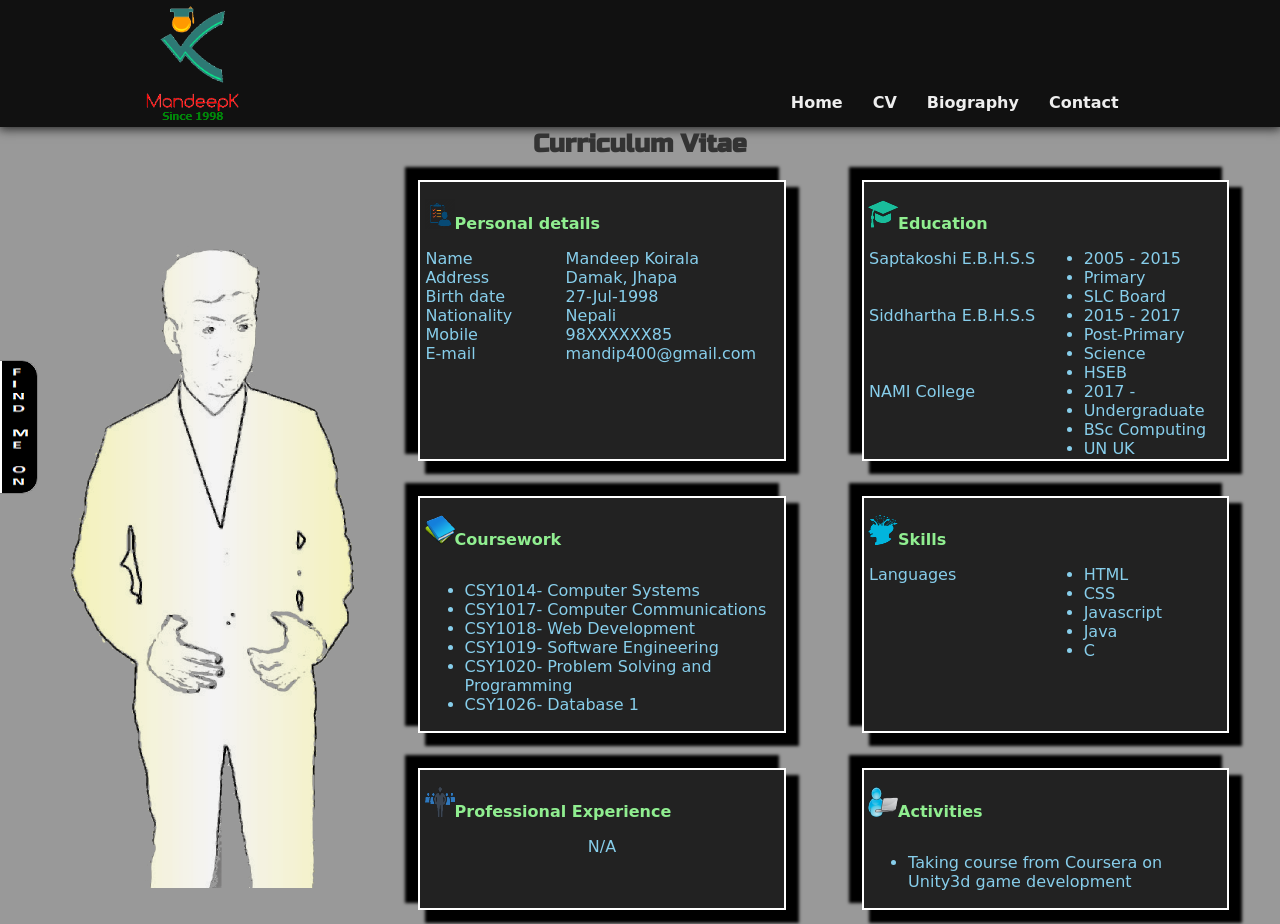
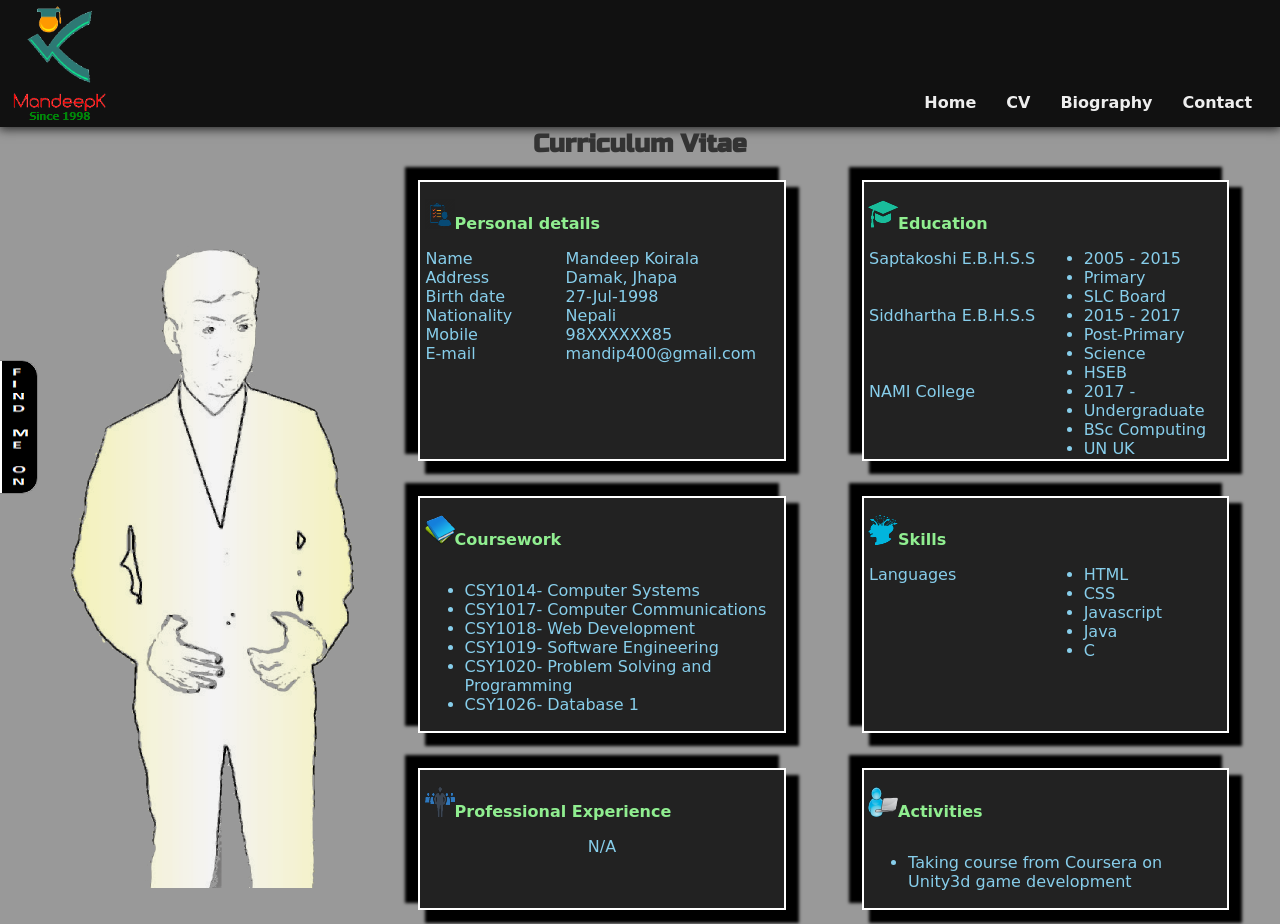
Before and after one commit to 123una975/work_web_mk, a plain HTML site: page cv.html in a window 1280 px wide. Shown: the top 924 px of the page. Drawn offline with Linux system fonts and the light colour scheme; a web font is replaced by a local one.

Commit message:
A slight mistake in common.css file was noticed and changed..

```diff
--- a/css/common.css
+++ b/css/common.css
@@ -20,7 +20,7 @@ body{
 header{
   display:flex;
   flex-flow: row wrap; /* Display the contents of header in row*/
-  justify-content: space-around; /* Keep spaces between the contents of header*/
+  justify-content: space-between; /* Keep spaces between the contents of header*/
   background-color:#111;
   width:98%;
   margin-bottom:0.1%;
```
